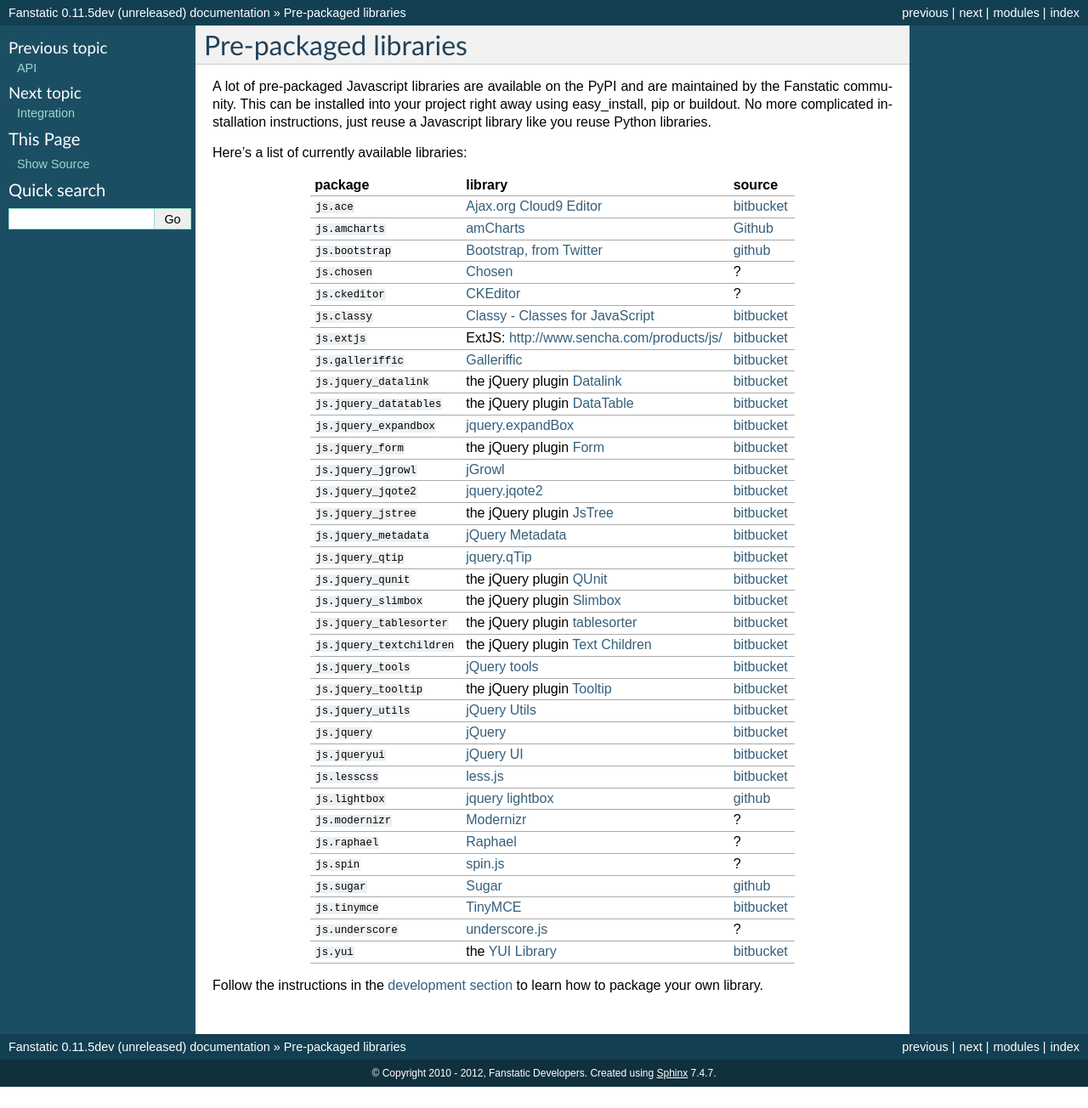
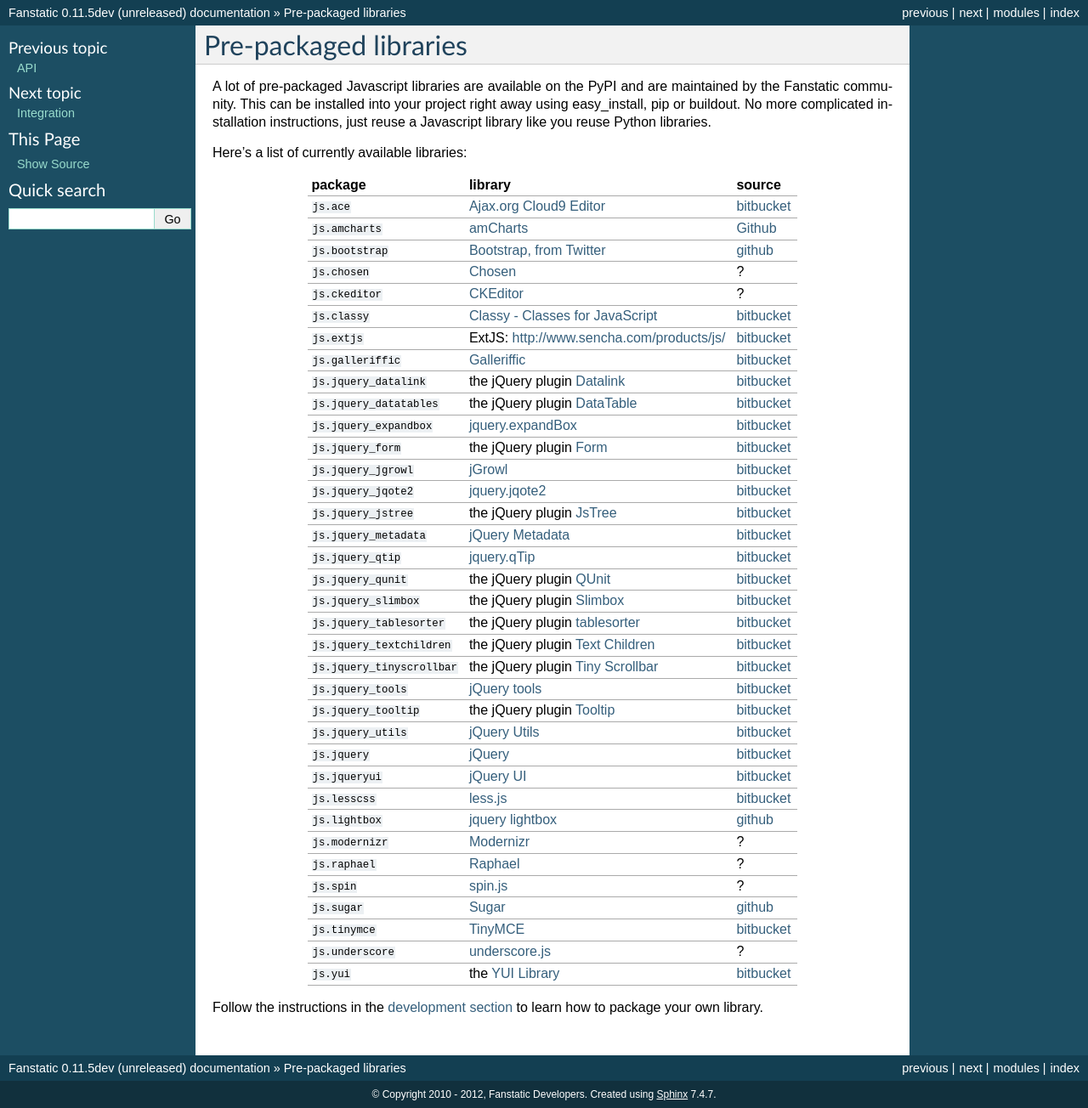
Before and after one commit to zopefoundation/fanstatic, a Sphinx documentation site: the page built from doc/libraries.rst, in a window 1280 px wide. Shown: the whole page at 85% size. Built offline with Sphinx 7.4.7, drawn with Linux system fonts in a browser that asks for light colours; cross-references to code outside the pages are shown as plain code; before the commit the page ends 1279 px from its top, so only the background shows below that.

Commit message:
newly packaged library

```diff
--- a/doc/libraries.rst
+++ b/doc/libraries.rst
@@ -101,6 +101,10 @@
       - the jQuery plugin `Text Children <http://plugins.learningjquery.com/textchildren>`_
       - `bitbucket <http://bitbucket.org/fanstatic/js.jquery_textchildren>`__
 
+    * - :pypi:`js.jquery_tinyscrollbar`
+      - the jQuery plugin `Tiny Scrollbar <http://baijs.nl/tinyscrollbar/>`_
+      - `bitbucket <http://bitbucket.org/gocept/js.jquery_tinyscrollbar>`__
+
     * - :pypi:`js.jquery_tools`
       - `jQuery tools <http://flowplayer.org/tools/index.html>`_
       - `bitbucket <http://bitbucket.org/fanstatic/js.jquery_tools>`__
```
